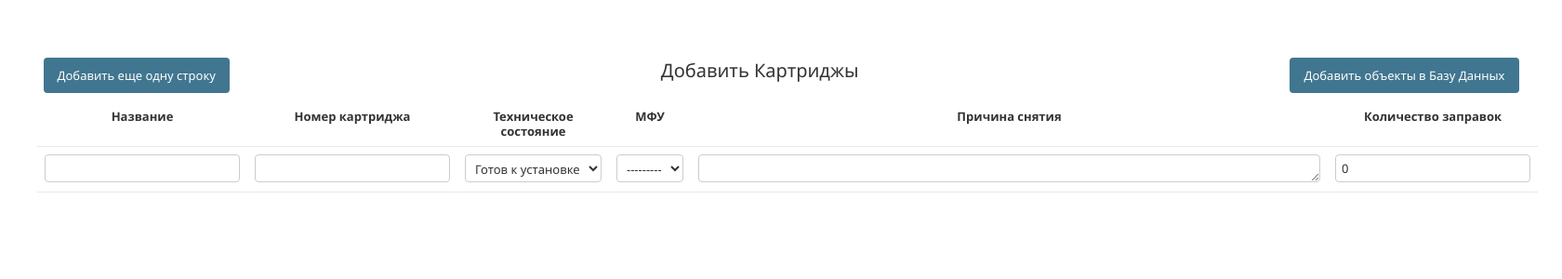
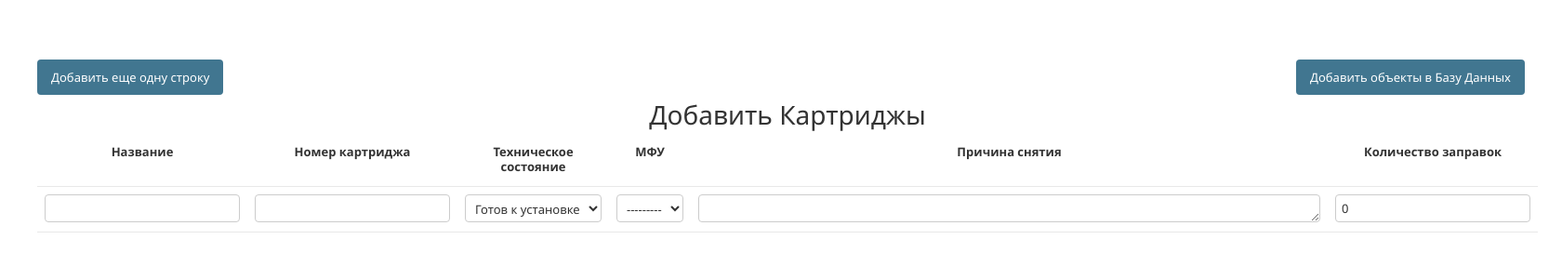
Before and after one commit to n1tr0xs/equipment_journal_ugms, a Django app: page /cartridges/add in a window 1680 px wide. Shown: the part 20-320 px from the top of the page at 93% size. Run offline with Django 5.2, Linux system fonts and the light colour scheme; the visitor is signed in with stand-in values (Sample User, id 1); data that the repository does not hold is empty.

Commit message:
Styling:     1. Buttons sticked to top.     2. <h1> replaced with table <caption> sticked to top.     4. thead sticked to top.

```diff
--- a/polls/static/polls/forms.css
+++ b/polls/static/polls/forms.css
@@ -511,27 +511,48 @@ form .related-widget-wrapper ul {
 }
 
 /* tabled forms */
-#form-container .object-form td {
-    text-align: center;
+#submit-row {
+    position: sticky;
+    top: 0em;
+    overflow: hidden;
+    display: flex;
+    justify-content: space-between;
+    align-items: baseline;
+    flex-wrap: nowrap;
+    flex-direction: row;
+    padding-top: 3em;
+    background: var(--body-bg);
 }
 
-#submit-row input {
-    margin: 0 .5em;
+.tabled-forms caption {
+    font-size: 2em;
+    position: sticky;
+    top: 2.9em;
+    background: var(--body-bg);
 }
 
-#table-forms-container #submit-row {
-    padding-top: 3em;
+.tabled-forms thead {
+    position: sticky;
+    top: 8.45em;
+    background: var(--body-bg);
 }
-#table-forms-container #submit-row input {
-    float: left;
+
+.tabled-forms thead tr td {
+    padding: 1em;
 }
-#table-forms-container #submit-row input[type=submit] {
-    float: right;
+
+#submit-row input:last-child {
+    margin-left: auto;
 }
 
 input[type=submit].delete-button {
     background: var(--delete-button-bg);
 }
+
 input[type=submit].delete-button:hover {
     background: var(--delete-button-hover-bg);
 }
+
+#forms-container .object-form td {
+    text-align: center;
+}
--- a/polls/templates/polls/add_objects.html
+++ b/polls/templates/polls/add_objects.html
@@ -10,7 +10,7 @@
 <form action="" method="post">
     {% csrf_token %}
     <div id="table-forms-container">
-        <div id='submit-row'>
+        <div id='submit-row' class="sticked-top">
             <input id="add-form" type="button" value="Добавить еще одну строку">
             <input id="submit-forms" type="submit" value="Добавить объекты в Базу Данных">
         </div>
@@ -20,7 +20,7 @@
 
 <script>
     let objectForm = document.querySelectorAll('.object-form');
-    let container = document.querySelector("#form-container");
+    let container = document.querySelector("#forms-container");
     let addButton = document.querySelector("#add-form");
     let totalForms = document.querySelector("#id_form-TOTAL_FORMS");
     let formNum = objectForm.length-1;
@@ -35,8 +35,11 @@
         formNum++; // Increment the form number
         newForm.innerHTML = newForm.innerHTML.replace(formRegex, `form-${formNum}-`); // Update the new form to have the correct form number
         container.appendChild(newForm); // Insert the new form at the end of the list of forms
+        newForm.scrollIntoView();
 
         totalForms.setAttribute('value', `${formNum+1}`); // Increment the number of total forms in the management form
     }
+
+    addButton.clicked();
 </script>
 {% endblock %}
--- a/polls/templates/polls/edit_objects.html
+++ b/polls/templates/polls/edit_objects.html
@@ -10,7 +10,7 @@
 <form action="" method="post">
     {% csrf_token %}
     <div id="table-forms-container">
-        <div id="submit-row">
+        <div id="submit-row" class="sticked-top">
             <input type="reset" value="Сбросить">
             <input type="submit" value="Удалить отмеченые" formaction="delete" class='delete-button'>
             <input type="submit" value="Изменить данные">
--- a/polls/templates/polls/forms_to_table.html
+++ b/polls/templates/polls/forms_to_table.html
@@ -5,9 +5,9 @@
 
 
 {{ forms.not_form_errors }}
-<h1 class="text-center"> {{ heading|title }} </h1>
-<table class="table-centered" style="width: 100%">
-    <thead name="Table header row">
+<table class="table-centered tabled-forms" style="width: 100%">
+    <caption class="text-center sticked-top"> {{ heading|title }} </caption>
+    <thead name="Table header row" class="sticked-top">
         <tr>
             {% for field in forms.0.visible_fields %}
             <td> {{ field.label }} </td>
@@ -17,7 +17,7 @@
             {% endif %}
         </tr>
     </thead>
-    <tbody name="visible forms fields" id="form-container">
+    <tbody name="visible forms fields" id="forms-container">
         {% for form in forms %}
         <tr class="object-form">
             {% for field in form.visible_fields %}
```
